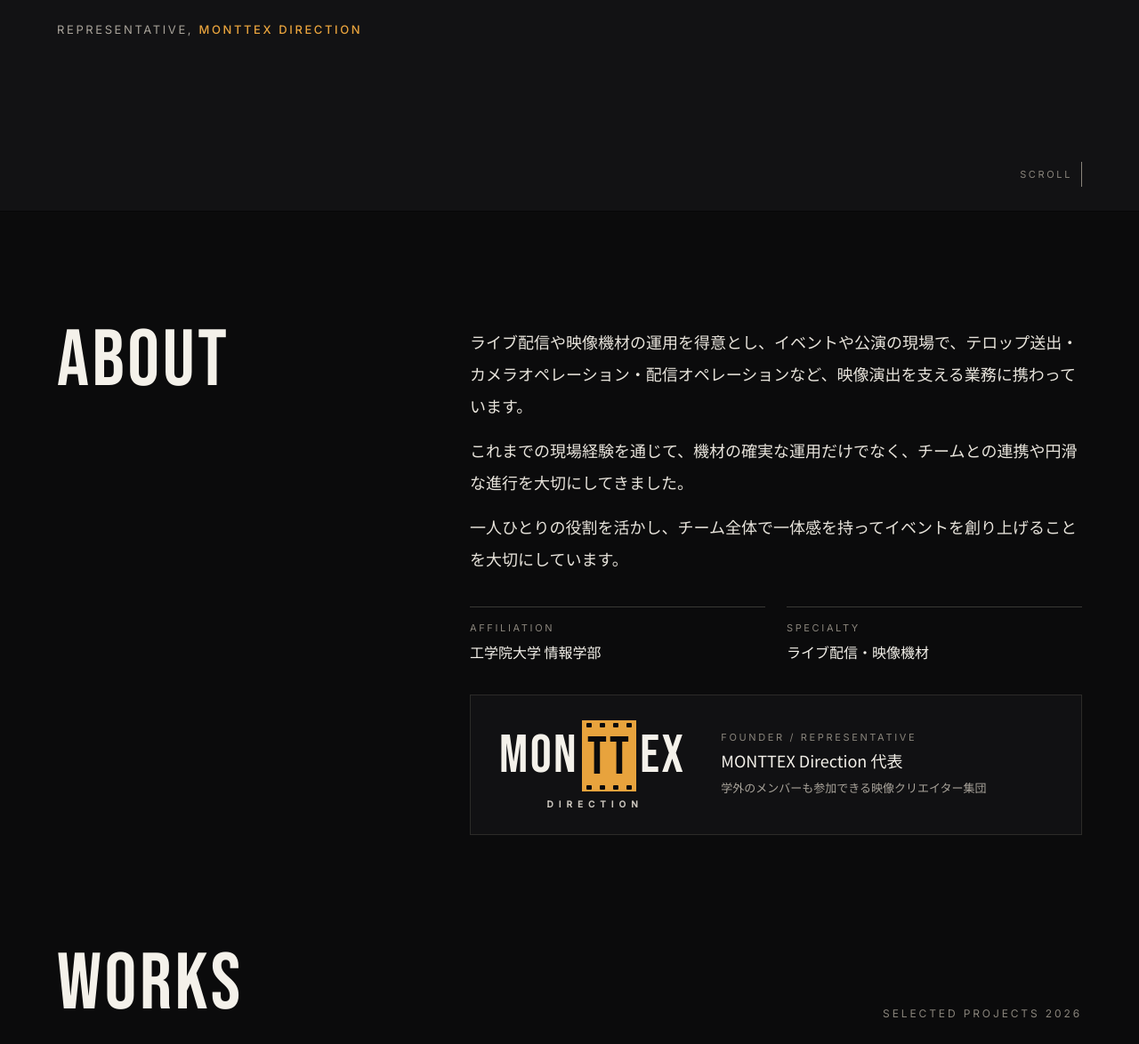
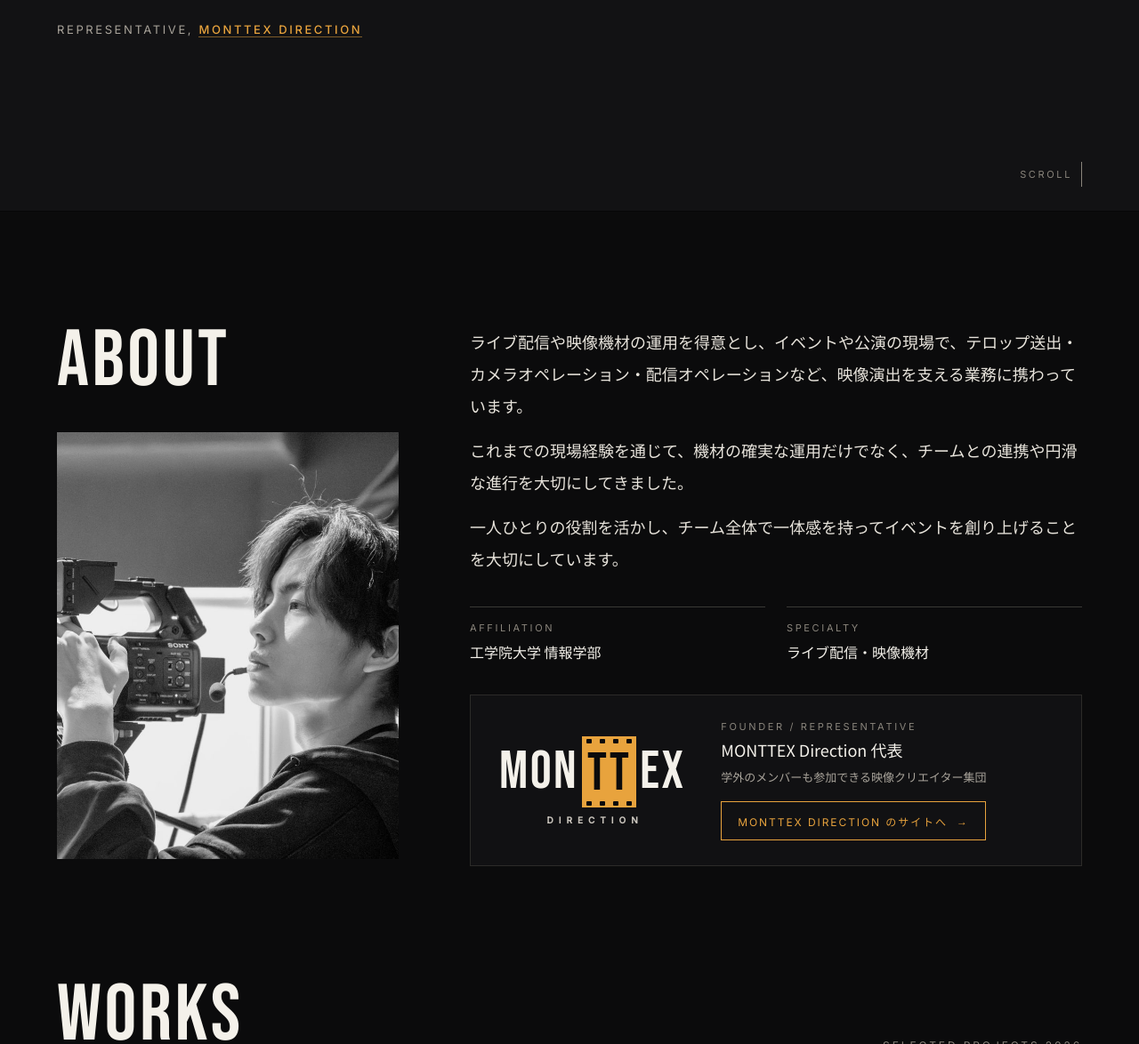
Before and after one commit to YumaKikuchi0612/YumaKikuchi0612.github.io, a plain HTML site: page index.html in a window 1280 px wide. Shown: the part 639-1813 px from the top of the page at 89% size. Drawn offline with Linux system fonts and the light colour scheme.

Commit message:
Add files via upload

```diff
--- a/index.html
+++ b/index.html
@@ -49,6 +49,10 @@
   section { padding: clamp(80px, 10vw, 140px) var(--pad); }
   .split { display: flex; flex-wrap: wrap; gap: 40px 80px; }
   .split > .h2 { flex: 1 1 280px; }
+  .about-side { flex: 1 1 280px; display: flex; flex-direction: column; gap: 40px; }
+  .portrait { margin: 0; aspect-ratio: 4 / 5; overflow: hidden; background: #000; max-width: 420px; }
+  .portrait img { display: block; width: 100%; height: 100%; object-fit: cover; object-position: 70% 40%; filter: grayscale(1); }
+  @media (max-width: 760px) { .portrait { aspect-ratio: 3 / 2; max-width: none; } }
   .split > .body { flex: 2 1 480px; min-width: 0; display: flex; flex-direction: column; gap: 36px; }
   .about-text { display: flex; flex-direction: column; gap: 14px; font-size: clamp(16px, 1.45vw, 18px); line-height: 2; }
   .about-text p { margin: 0; }
@@ -100,6 +104,10 @@
   .org-text { display: flex; flex-direction: column; gap: 6px; }
   .org-text .v { font-size: 18px; color: var(--ink-hi); }
   .org-text .d { font-size: 13px; color: var(--muted); line-height: 1.8; }
+  .mx-link { align-self: flex-start; margin-top: 10px; display: inline-flex; align-items: center; gap: 10px; min-height: 44px; padding: 0 18px; border: 1px solid #E8A33D; color: #E8A33D; font-size: 12px; letter-spacing: .16em; text-decoration: none; transition: background .2s, color .2s; }
+  .mx-link:hover { background: #E8A33D; color: #0B0B0C; }
+  .rep-link { text-decoration: none; border-bottom: 1px solid rgba(232,163,61,.5); }
+  .rep-link:hover { border-bottom-color: #E8A33D; }
   .hero .rep { font-size: 13px; letter-spacing: .2em; color: var(--muted); margin: 0; }
   .hero .rep b { color: #E8A33D; font-weight: 500; }
 
@@ -177,14 +185,17 @@
       <p class="jp jpname">菊地 優馬</p>
       <p class="title">VIDEO CREATOR / CREATIVE PRODUCTION</p>
     </div>
-    <p class="rep fade d2">REPRESENTATIVE, <b>MONTTEX DIRECTION</b></p>
+    <p class="rep fade d2">REPRESENTATIVE, <a class="rep-link" href="https://claude.ai/artifact/T1bBj3eFjGUgJjZxDbydGf" target="_blank" rel="noopener"><b>MONTTEX DIRECTION</b></a></p>
   </div>
   <div class="wrap foot fade d3"><span class="scroll-cue">SCROLL</span></div>
 </div>
 
 <section id="about" style="padding-bottom: 0;">
   <div class="wrap split">
-    <h2 class="display h2">ABOUT</h2>
+    <div class="about-side">
+      <h2 class="display h2">ABOUT</h2>
+      <figure class="portrait"><img src="images/yuma.jpg" alt="カメラを構える菊地優馬" loading="lazy"></figure>
+    </div>
     <div class="body">
       <div class="about-text jp">
         <p>ライブ配信や映像機材の運用を得意とし、イベントや公演の現場で、テロップ送出・カメラオペレーション・配信オペレーションなど、映像演出を支える業務に携わっています。</p>
@@ -196,18 +207,20 @@
         <div><span class="label">SPECIALTY</span><span class="v jp">ライブ配信・映像機材</span></div>
       </div>
       <div class="org">
-        <div class="mx" role="img" aria-label="MONTTEX Direction ロゴ">
+        <a class="mx" href="https://claude.ai/artifact/T1bBj3eFjGUgJjZxDbydGf" target="_blank" rel="noopener" aria-label="MONTTEX Direction のサイトへ">
           <div class="mx-word" aria-hidden="true">
             <span>MON</span>
             <span class="mx-tt"><span class="mx-holes t"><i></i><i></i><i></i><i></i></span>TT<span class="mx-holes b"><i></i><i></i><i></i><i></i></span></span>
             <span>EX</span>
           </div>
           <div class="mx-sub" aria-hidden="true">DIRECTION</div>
-        </div>
+        </a>
         <div class="org-text">
           <span class="label">FOUNDER / REPRESENTATIVE</span>
           <span class="v jp">MONTTEX Direction 代表</span>
           <span class="d jp">学外のメンバーも参加できる映像クリエイター集団</span>
+          <!-- MONTTEXのサイトURL（GitHub Pagesで公開したら差し替え） -->
+          <a class="mx-link" href="https://claude.ai/artifact/T1bBj3eFjGUgJjZxDbydGf" target="_blank" rel="noopener">MONTTEX DIRECTION のサイトへ <span aria-hidden="true">→</span></a>
         </div>
       </div>
     </div>
@@ -322,7 +335,7 @@
 <script>
   (function () {
     var targets = document.querySelectorAll(
-      'section .h2, .about-text p, .facts > div, .org, .works-head p, .work, .skills .grid > div, .contact .inner > *'
+      'section .h2, .portrait, .about-text p, .facts > div, .org, .works-head p, .work, .skills .grid > div, .contact .inner > *'
     );
     targets.forEach(function (el) {
       el.classList.add('reveal');
```
Also changed, not shown: images/yuma.jpg (added).
